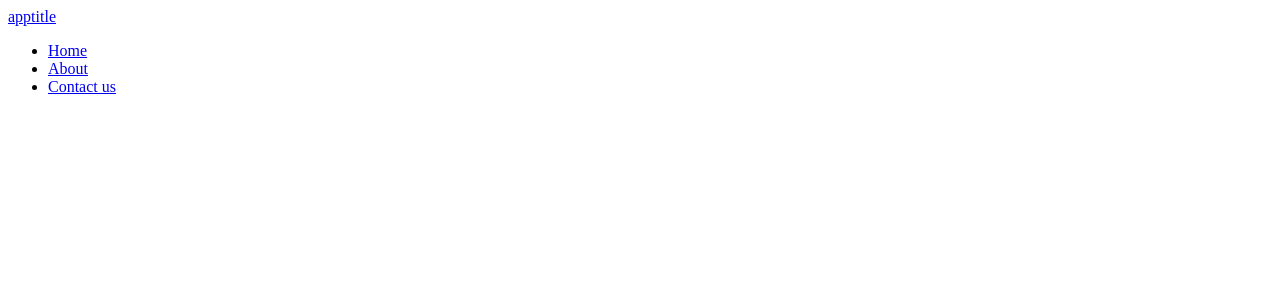
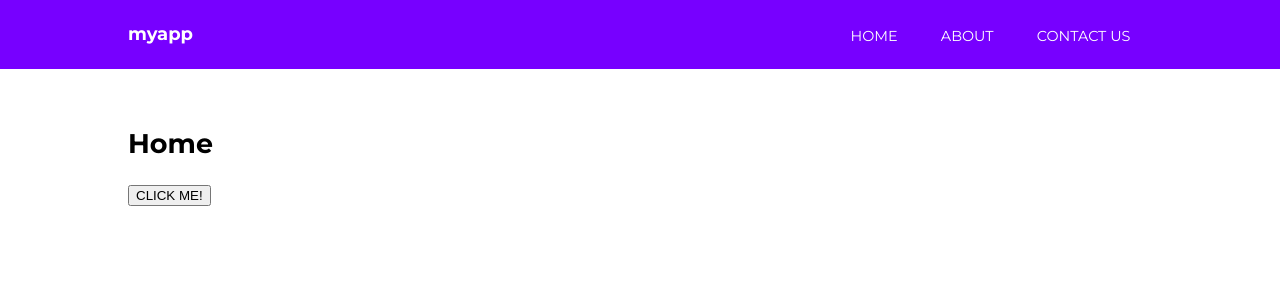
Before and after one commit to spencerhallam/Angular-2-NN-Directory, an Angular app: page / in a window 1280 px wide. Shown: the top 300 px of the page. Built offline with nearby package versions, Linux system fonts and the light colour scheme.

Commit message:
Added Click Button
-Added Click Button and method with simple console.log function

```diff
--- a/src/app/app-routing.module.ts
+++ b/src/app/app-routing.module.ts
@@ -1,8 +1,14 @@
 import { NgModule } from '@angular/core';
 import { Routes, RouterModule } from '@angular/router';
+import { HomeComponent } from './home/home.component';
+import { AboutComponent } from './about/about.component';
+import { ContactComponent } from './contact/contact.component';
 
-
-const routes: Routes = [];
+const routes: Routes = [
+  { path: '', component: HomeComponent},
+  { path: '', component: AboutComponent},
+  { path: '', component: ContactComponent}
+];
 
 @NgModule({
   imports: [RouterModule.forRoot(routes)],
--- a/src/app/home/home.component.html
+++ b/src/app/home/home.component.html
@@ -1 +1,4 @@
-<p>home works!</p>
+<h1>
+    Home
+</h1>
+<button (click)="firstClick();">CLICK ME!</button>
--- a/src/app/home/home.component.ts
+++ b/src/app/home/home.component.ts
@@ -12,4 +12,8 @@
   ngOnInit() {
   }
 
+  firstClick(){
+    console.log("clicked!");
+  }
+
 }
--- a/src/app/nav/nav.component.html
+++ b/src/app/nav/nav.component.html
@@ -1,6 +1,6 @@
 <header>
     <div class="container">
-        <a routerLink="/" class="logo">apptitle</a>
+        <a routerLink="/" class="logo">{{ appTitle }}</a>
         <nav>
             <ul>
                 <li><a routerLink="/">Home</a></li>
--- a/src/app/nav/nav.component.scss
+++ b/src/app/nav/nav.component.scss
@@ -0,0 +1,30 @@
+header {
+    background: #7700FF;
+
+    .logo {
+        font-weight: bold;
+    }
+
+    nav {
+        justify-self: right;
+
+        ul {
+            list-style-type: none;
+            margin: 0; padding: 0;
+
+            li {
+                float: left;
+
+                a {
+                    padding: 1.5em;
+                    text-transform: uppercase;
+                    font-size: .8em;
+
+                    &:hover {
+                        background: #8E2BFF;
+                    }
+                }
+            }
+        }
+    }
+}
--- a/src/app/nav/nav.component.ts
+++ b/src/app/nav/nav.component.ts
@@ -7,6 +7,8 @@
 })
 export class NavComponent implements OnInit {
 
+  appTitle: string = 'myapp';
+
   constructor() { }
 
   ngOnInit() {
--- a/src/styles.scss
+++ b/src/styles.scss
@@ -1 +1,33 @@
-/* You can add global styles to this file, and also import other style files */
+@import url('https://fonts.googleapis.com/css?family=Montserrat:400,700');
+
+body, html {
+    height: 100%;
+    margin: 0 auto;
+}
+
+body {
+    font-family: 'Montserrat';
+    font-size: 18px;
+}
+
+a {
+    text-decoration: none;
+}
+
+.container {
+    width: 80%;
+    margin: 0 auto;
+    padding: 1.3em;
+    display: grid;
+    grid-template-columns: 30% auto;
+
+    a {
+        color: white;
+    }
+}
+
+section {
+    width: 80%;
+    margin: 0 auto;
+    padding: 2em;
+}
```
